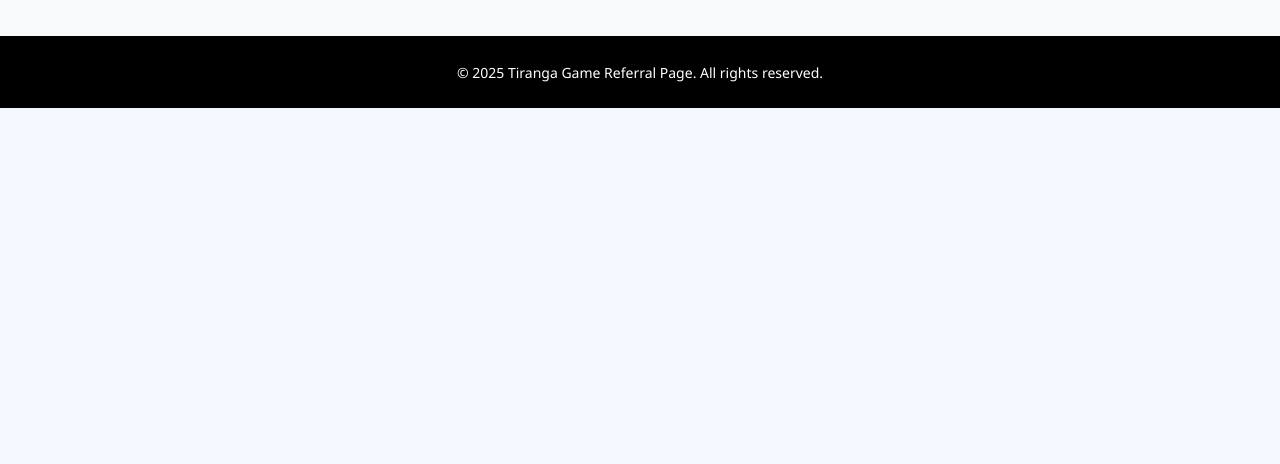
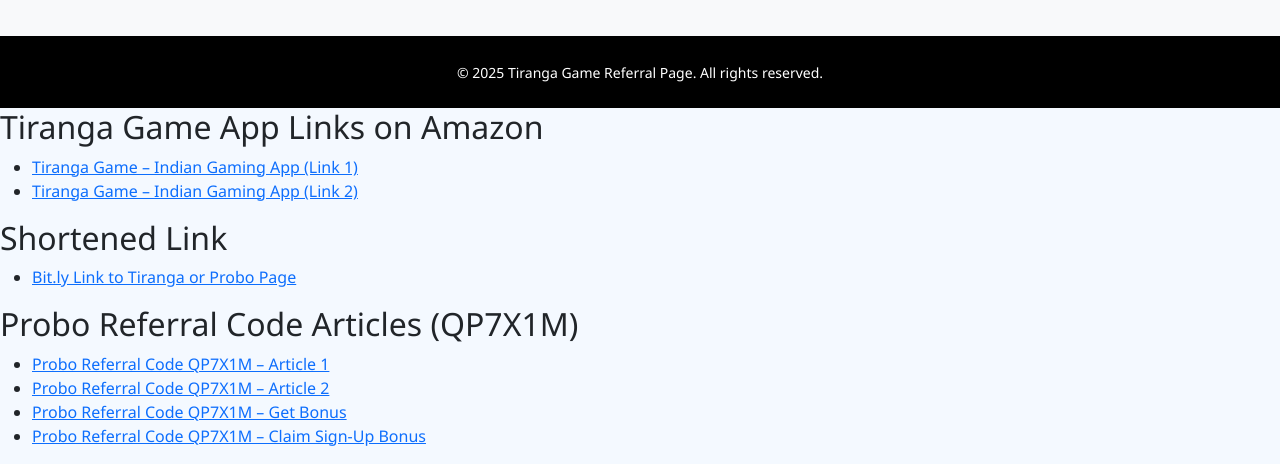
Before and after one commit to allreferralcodes/tiranga-game-login, a plain HTML site: page index.html in a window 1280 px wide. Shown: the part 1106-1570 px from the top of the page. Before the commit the page ends 1214 px from the top, so only its background shows below. Drawn offline with nearby package versions, Linux system fonts and the light colour scheme.

Commit message:
Update index.html

```diff
--- a/index.html
+++ b/index.html
@@ -80,6 +80,33 @@ Use Referral Code: 5882818674566 to Get Exclusive Rewards. Get exciting rewards
     <small>&copy; 2025 Tiranga Game Referral Page. All rights reserved.</small>
   </div>
 </footer>
+  <!DOCTYPE html>
+<html lang="en">
+<head>
+  <meta charset="UTF-8">
+  <title>Useful Tiranga & Probo Referral Links</title>
+</head>
+<body>
+  <h2>Tiranga Game App Links on Amazon</h2>
+  <ul>
+    <li><a href="https://www.amazon.in/Tiranga-Game-Login-Indian-gaming/dp/B0F8ZYP1FP/" target="_blank">Tiranga Game – Indian Gaming App (Link 1)</a></li>
+    <li><a href="https://www.amazon.in/Tiranga-Game-Login-Indian-gaming/dp/B0F8ZY82V9" target="_blank">Tiranga Game – Indian Gaming App (Link 2)</a></li>
+  </ul>
+
+  <h2>Shortened Link</h2>
+  <ul>
+    <li><a href="https://bit.ly/3ZvbpfK" target="_blank">Bit.ly Link to Tiranga or Probo Page</a></li>
+  </ul>
+
+  <h2>Probo Referral Code Articles (QP7X1M)</h2>
+  <ul>
+    <li><a href="https://intercom.help/sgsdgsdgds/en/articles/11388252-probo-referral-code-qp7x1m" target="_blank">Probo Referral Code QP7X1M – Article 1</a></li>
+    <li><a href="https://intercom.help/diuhaha/en/articles/11388515-probo-referral-code-qp7x1m-probo-referral-code" target="_blank">Probo Referral Code QP7X1M – Article 2</a></li>
+    <li><a href="https://intercom.help/diuhaha/en/articles/11388538-probo-referral-code-qp7x1m-get-bonus" target="_blank">Probo Referral Code QP7X1M – Get Bonus</a></li>
+    <li><a href="https://intercom.help/diuhaha/en/articles/11388547-probo-referral-code-qp7x1m-claim-sign-up-bonus" target="_blank">Probo Referral Code QP7X1M – Claim Sign-Up Bonus</a></li>
+  </ul>
+</body>
+</html>
 
 <script src="https://cdn.jsdelivr.net/npm/bootstrap@5.3.3/dist/js/bootstrap.bundle.min.js"></script>
 </body>
```
